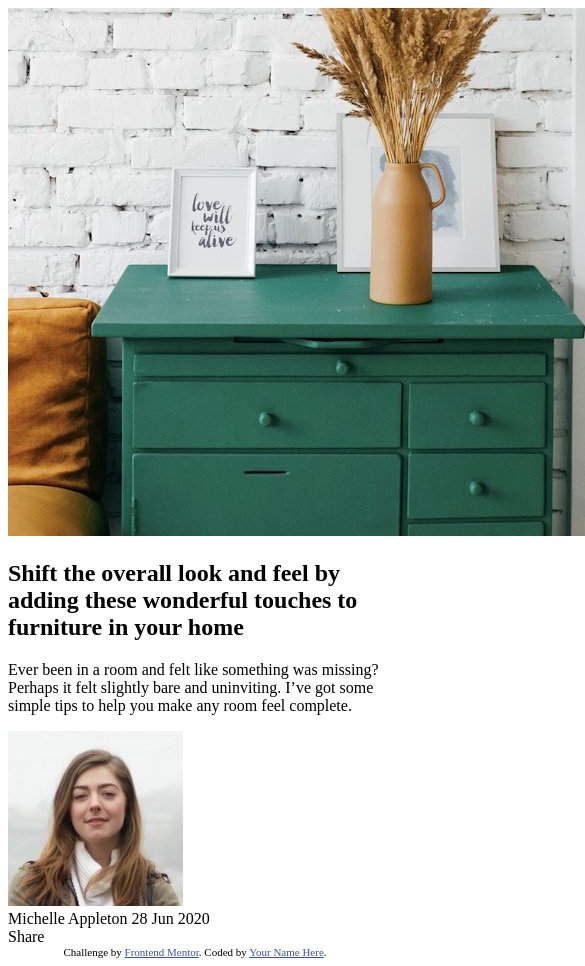
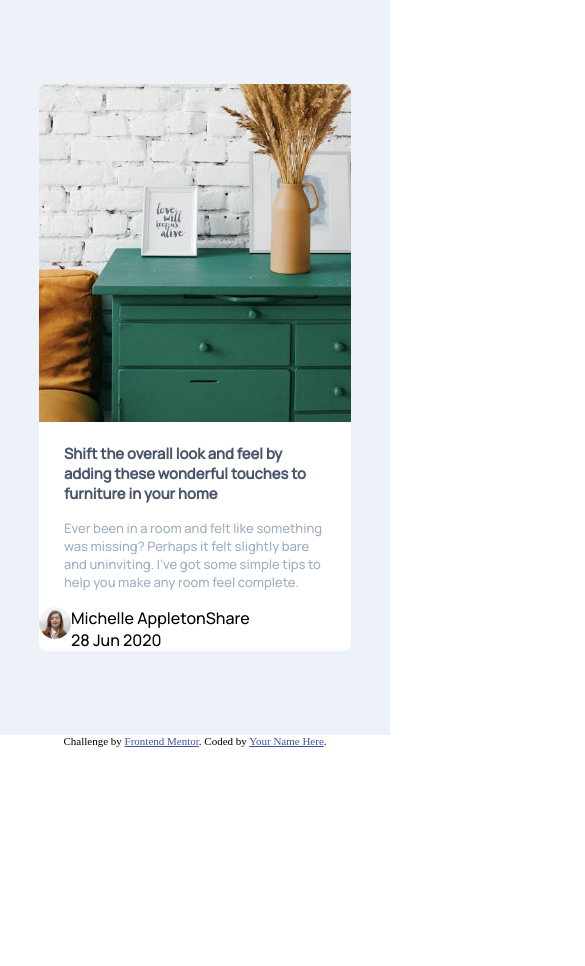
Before and after one commit to koreynichols/article-preview-component, a plain HTML site: page index.html in a window 390 px wide. Shown: the top 966 px of the page, 585 px wide, since content can reach past the window. After the commit the page ends 844 px from the top, so only its background shows below. Drawn offline with Linux system fonts and the light colour scheme.

Commit message:
working on mobile style

```diff
--- a/index.html
+++ b/index.html
@@ -8,11 +8,7 @@
 
   <title>Frontend Mentor | Article preview component</title>
 
-  <!-- Feel free to remove these styles or customise in your own stylesheet 👍 -->
-  <style>
-    .attribution { font-size: 11px; text-align: center; }
-    .attribution a { color: hsl(228, 45%, 44%); }
-  </style>
+  <link rel="stylesheet" href="style.css">
 </head>
 <body>
   <main>
@@ -30,7 +26,9 @@
       <div class="article-footer">
         <img src="./images/avatar-michelle.jpg" alt="image of article writer">
         <div class="article-creator-info">
-          Michelle Appleton
+          <div class="creator-name">
+            Michelle Appleton
+          </div>
           28 Jun 2020
         </div>
 
--- /dev/null
+++ b/style.css
@@ -0,0 +1,62 @@
+@import url('https://fonts.googleapis.com/css?family=Manrope:wght@500,700&display=swap');
+
+:root {
+    --very-dark-grayish-blue: hsl(217, 19%, 35%);
+    --desaturated-dark-blue: hsl(214, 17%, 51%);
+    --grayish-blue: hsl(212, 23%, 69%);
+    --light-grayish-blue: hsl(210, 46%, 95%);
+}
+
+* {
+    margin: 0;
+    padding: 0;
+}
+
+main {
+    padding: 10vh 0;
+    background-color: var(--light-grayish-blue);
+}
+
+.article-preview-container {
+    width: 80vw;
+    margin: 0 auto;
+    border-radius: .5rem;
+    overflow: hidden;
+    font-family: 'Manrope';
+    background-color: white;
+}
+
+.article-image {
+    width: 100%;
+    height: 40vh;
+    object-fit: cover;
+    object-position: 0% 20%;
+}
+
+.article-description {
+    padding: 1rem 8%;
+}
+
+.article-description h2 {
+    font-size: .925rem;
+    padding-bottom: 1rem;
+    color: var(--very-dark-grayish-blue);
+    font-weight: 700;
+}
+
+.article-description p {
+    font-size: 13px;
+    color: var(--grayish-blue);
+    font-weight: 500;
+}
+
+.article-footer {
+    display: flex;
+}
+
+.article-footer img {
+    border-radius: 50%;
+    height: 2rem;
+}
+.attribution { font-size: 11px; text-align: center; }
+.attribution a { color: hsl(228, 45%, 44%); }
```
